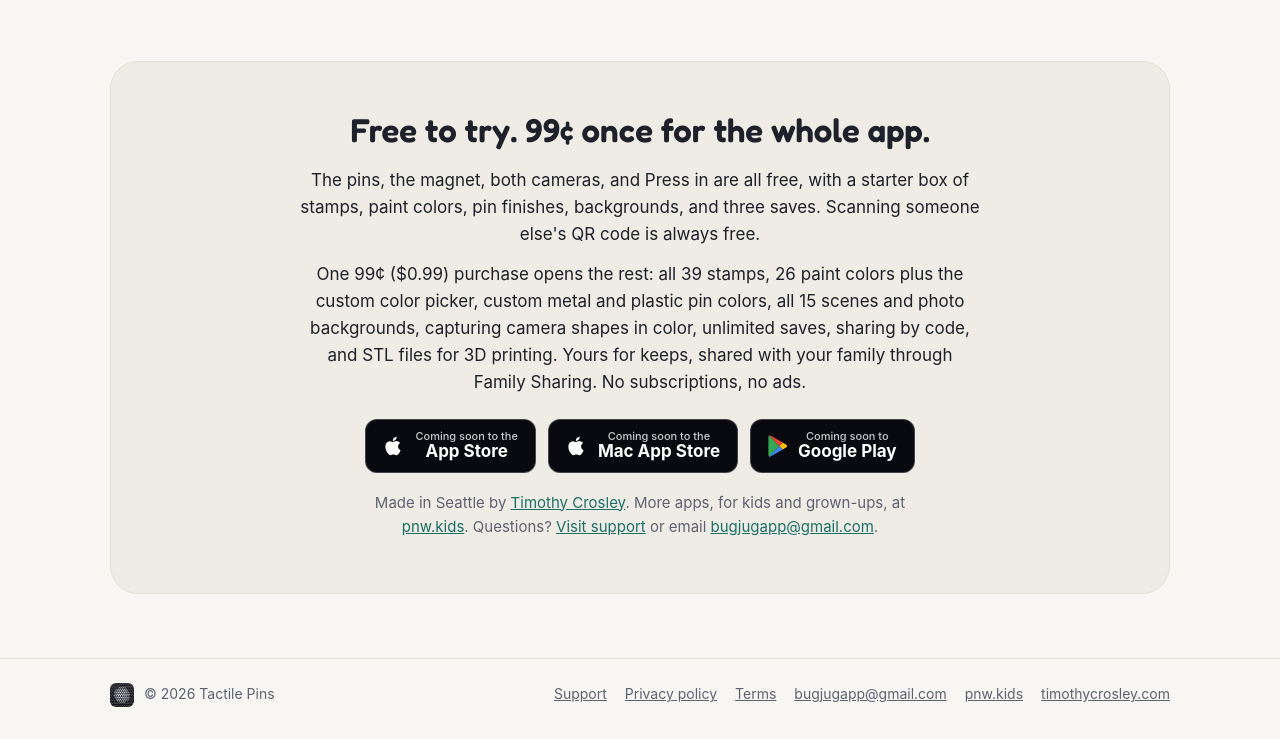
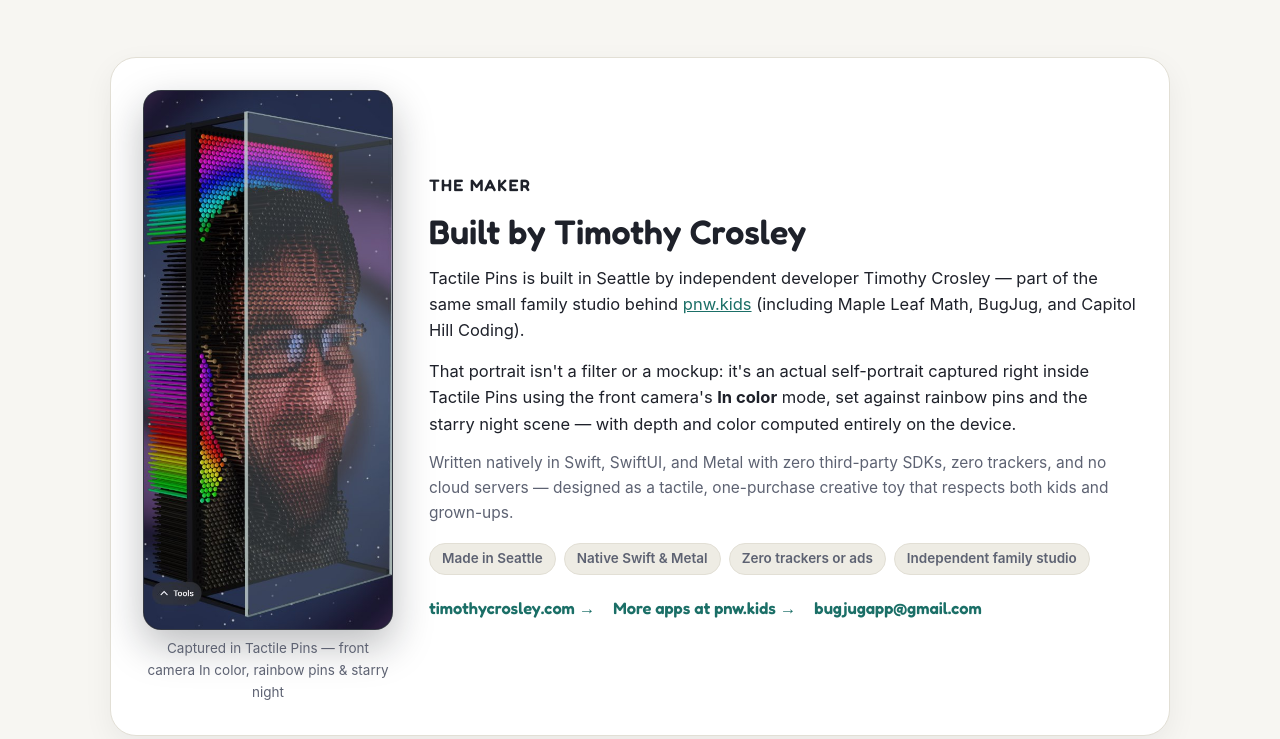
Before and after one commit to tactilepins/tactilepins.github.io, a plain HTML site: page index.html in a window 1280 px wide. Shown: the part 5386-6125 px from the top of the page. Drawn offline with Linux system fonts and the light colour scheme.

Commit message:
Add Built by Timothy Crosley section with 3D pin-art self-portrait
Feature a real front-camera In color self-portrait against rainbow pins
and starry night, with lightbox zoom support for tall portraits and a
maker spotlight card linking to timothycrosley.com and pnw.kids.

```diff
--- a/index.html
+++ b/index.html
@@ -13,7 +13,7 @@
 <meta name="theme-color" content="#11141e">
 <link rel="icon" type="image/png" href="media/icon-180.png">
 <link rel="apple-touch-icon" href="media/icon-180.png">
-<link rel="stylesheet" href="style.css?v=9">
+<link rel="stylesheet" href="style.css?v=10">
 <script src="pinboard.js?v=6" defer></script>
 </head>
 <body>
@@ -344,6 +344,35 @@
     </div>
   </section>
 
+  <section class="maker-section" id="maker" aria-labelledby="maker-title">
+    <div class="maker-card">
+      <figure class="maker-figure">
+        <button type="button" class="shot-btn" aria-label="Zoom in: Self-portrait of Timothy Crosley captured in Tactile Pins">
+          <img class="shot shot-tall" src="media/maker-timothy.jpg" width="472" height="1024" loading="lazy" alt="A 3D pin art self-portrait of Timothy Crosley smiling with glasses, captured in color using Tactile Pins' front camera against rainbow pins and the starry night backdrop">
+          <span class="shot-cap">Captured in Tactile Pins — front camera In color, rainbow pins &amp; starry night</span>
+        </button>
+      </figure>
+      <div class="maker-copy">
+        <p class="kicker">The maker</p>
+        <h2 id="maker-title">Built by Timothy Crosley</h2>
+        <p>Tactile Pins is built in Seattle by independent developer Timothy Crosley — part of the same small family studio behind <a href="https://pnw.kids">pnw.kids</a> (including Maple Leaf Math, BugJug, and Capitol Hill Coding).</p>
+        <p>That portrait isn't a filter or a mockup: it's an actual self-portrait captured right inside Tactile Pins using the front camera's <strong>In color</strong> mode, set against rainbow pins and the starry night scene — with depth and color computed entirely on the device.</p>
+        <p class="maker-sub">Written natively in Swift, SwiftUI, and Metal with zero third-party SDKs, zero trackers, and no cloud servers — designed as a tactile, one-purchase creative toy that respects both kids and grown-ups.</p>
+        <ul class="maker-tags" aria-label="Maker highlights">
+          <li>Made in Seattle</li>
+          <li>Native Swift &amp; Metal</li>
+          <li>Zero trackers or ads</li>
+          <li>Independent family studio</li>
+        </ul>
+        <div class="maker-links">
+          <a href="https://timothycrosley.com">timothycrosley.com →</a>
+          <a href="https://pnw.kids">More apps at pnw.kids →</a>
+          <a href="mailto:bugjugapp@gmail.com">bugjugapp@gmail.com</a>
+        </div>
+      </div>
+    </div>
+  </section>
+
   <section class="closing" id="deal">
     <h2>Free to try. 99¢ once for the whole app.</h2>
     <p>The pins, the magnet, both cameras, and Press in are all free, with a starter box of stamps, paint colors, pin finishes, backgrounds, and three saves. Scanning someone else's QR code is always free.</p>
--- a/style.css
+++ b/style.css
@@ -619,6 +619,67 @@ a.badge:hover { border-color: #fff; }
 }
 .card p { margin: 0 0 12px; color: var(--muted); font-size: 15.5px; }
 
+/* ---------- Built by Timothy Crosley (Maker spotlight) ---------- */
+.maker-section { padding: 36px 0 8px; }
+.maker-card {
+  background: var(--card);
+  border: 1px solid var(--line);
+  border-radius: 26px;
+  padding: 32px;
+  display: grid;
+  grid-template-columns: minmax(210px, 250px) 1fr;
+  gap: 36px;
+  align-items: center;
+  box-shadow: 0 10px 30px rgba(17, 20, 30, .06);
+}
+.maker-figure { margin: 0; }
+.shot-tall {
+  aspect-ratio: auto;
+  border-radius: 18px;
+  border: 1px solid rgba(255, 255, 255, .14);
+  background: #141824;
+  box-shadow: 0 16px 40px rgba(17, 20, 30, .28);
+}
+.maker-copy h2 {
+  font-size: clamp(26px, 3.4vw, 34px);
+  line-height: 1.12;
+  margin: 0 0 14px;
+  font-weight: 600;
+}
+.maker-copy p {
+  margin: 0 0 14px;
+  color: var(--ink);
+  font-size: 16.5px;
+}
+.maker-copy p.maker-sub { color: var(--muted); font-size: 15.5px; }
+.maker-tags {
+  display: flex;
+  flex-wrap: wrap;
+  gap: 8px;
+  padding: 0;
+  margin: 18px 0 20px;
+  list-style: none;
+}
+.maker-tags li {
+  background: var(--soft);
+  border: 1px solid var(--line);
+  border-radius: 999px;
+  padding: 4px 12px;
+  font-size: 13.5px;
+  font-weight: 600;
+  color: var(--muted);
+}
+.maker-links {
+  display: flex;
+  flex-wrap: wrap;
+  gap: 10px 18px;
+  font-family: "Fredoka", ui-rounded, sans-serif;
+  font-weight: 600;
+  font-size: 16.5px;
+}
+.maker-links a { text-decoration: none; }
+.maker-links a:hover { text-decoration: underline; text-underline-offset: 4px; }
+
 /* ---------- Closing Card (exact sibling-site pattern) ---------- */
 .closing {
   background: var(--soft);
@@ -650,7 +711,14 @@ dialog.lightbox::backdrop {
   backdrop-filter: blur(5px);
 }
 .lightbox-body { padding: 12px 12px 14px; }
-.lightbox-body img { width: 100%; height: auto; border-radius: 14px; }
+.lightbox-body img {
+  width: auto;
+  max-width: 100%;
+  max-height: 78vh;
+  height: auto;
+  margin: 0 auto;
+  border-radius: 14px;
+}
 .lightbox-foot {
   display: flex;
   align-items: center;
@@ -738,6 +806,8 @@ footer a:hover { color: var(--ink); }
   .device video { border-radius: 15px; }
   .feature { grid-template-columns: 1fr; gap: 26px; padding: 46px 0; }
   .feature.flip > figure { order: 0; }
+  .maker-card { grid-template-columns: 1fr; gap: 24px; padding: 24px; }
+  .maker-figure { max-width: 240px; margin: 0 auto; }
   .doc section { padding: 20px 18px 10px; }
 }
 @media (max-width: 480px) {
```
Also changed, not shown: privacy.html (+1 -1 lines), support.html (+1 -1 lines), media/maker-timothy.jpg (added).
